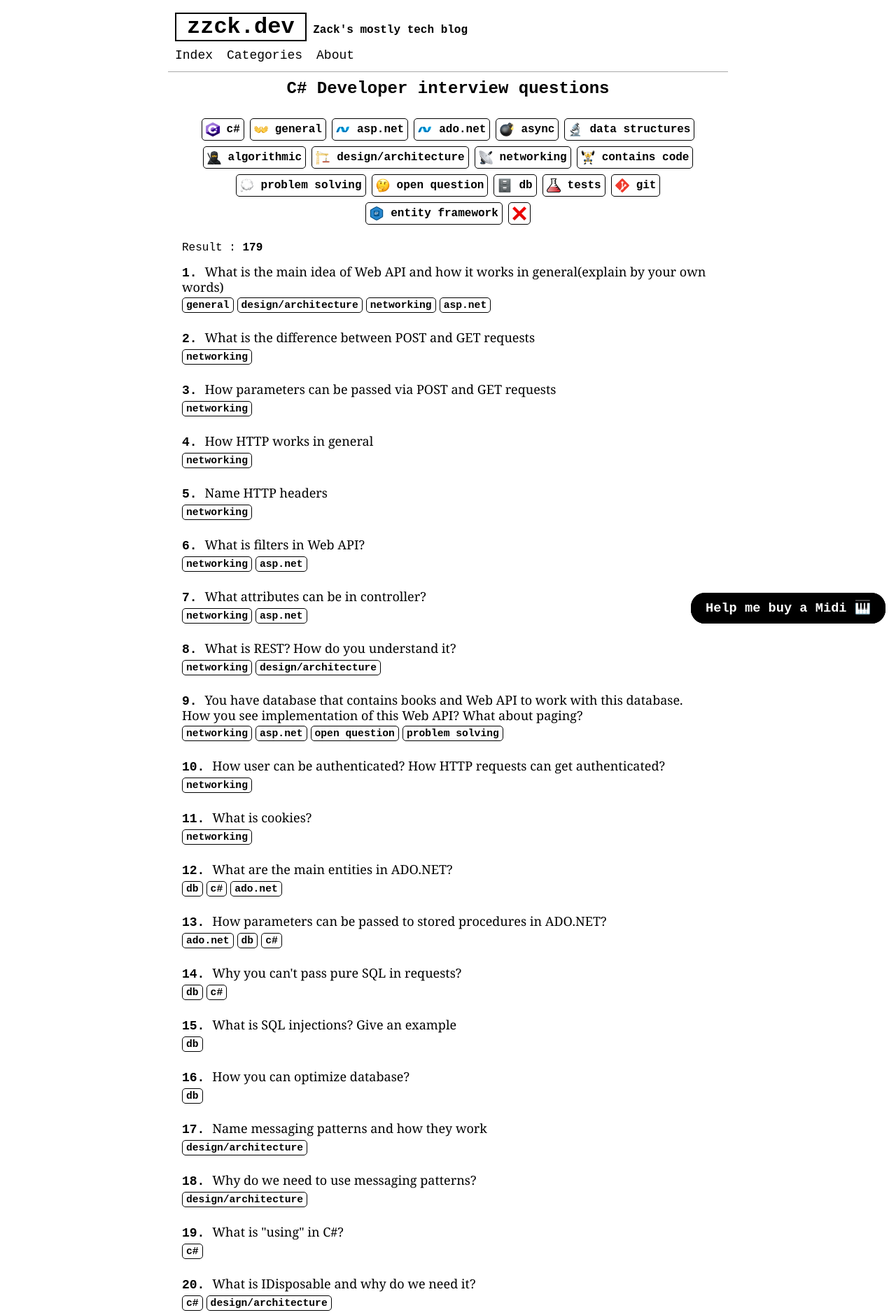
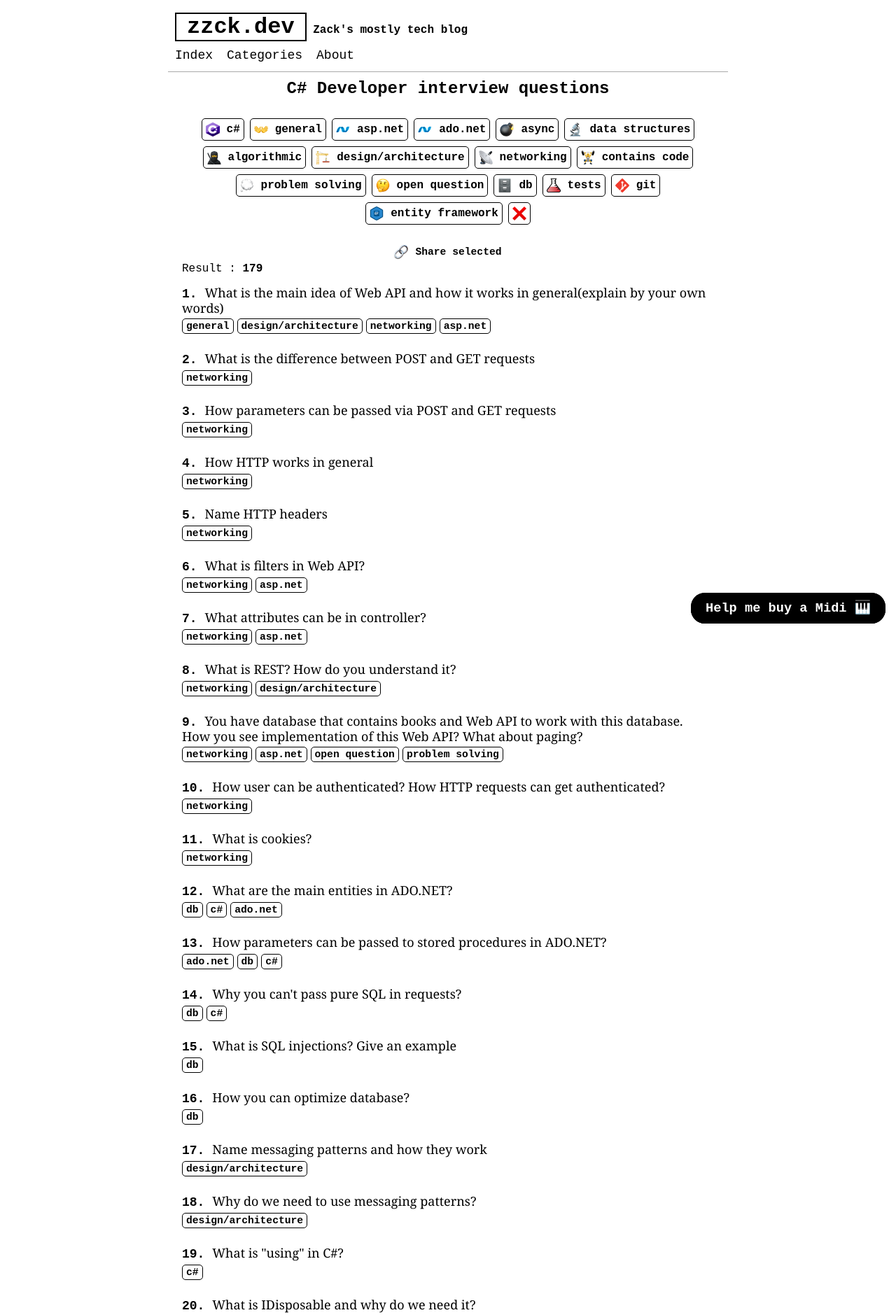
Before and after one commit to ZaharBozhok/zzck.dev, a Jekyll site: the page built from _posts/2021-02-16-csharp-Interview-questions.markdown, in a window 1280 px wide. Shown: the top 1879 px of the page at 70% size. Built offline with Jekyll 4.4.1, drawn with Linux system fonts in a browser that asks for light colours; nearby versions of some CDN libraries.

```diff
--- a/assets/css/questions.css
+++ b/assets/css/questions.css
@@ -134,3 +134,71 @@ code.inline-code {
     margin-left: 5px;
     margin-right 5px;
 }
+
+.copy-link-button {
+    cursor: pointer;
+    font-size: 11pt;
+    font-family: "Courier New", Courier, monospace;
+    font-weight: bold;
+    cursor: pointer;
+    user-select: none;
+    width: fit-content;
+    margin-left: auto;
+    margin-right: auto;
+}
+
+img.copy-link-button-img {
+    float: none;
+    display:inline-block;
+}
+
+.copy-link-button:hover {
+    text-decoration: underline;
+}
+
+/* The snackbar - position it at the bottom and in the middle of the screen */
+#snackbar {
+    visibility: hidden; /* Hidden by default. Visible on click */
+    min-width: 200px; /* Set a default minimum width */
+    margin-left: -100px; /* Divide value of min-width by 2 */
+    background-color: white; /* Black background color */
+    color: black; /* White text color */
+    text-align: center; /* Centered text */
+    border-style: solid;
+    border-width: 1px;
+    padding: 8px; /* Padding */
+    position: fixed; /* Sit on top of the screen */
+    z-index: 1; /* Add a z-index if needed */
+    left: 50%; /* Center the snackbar */
+    bottom: 30px; /* 30px from the bottom */
+  }
+
+  /* Show the snackbar when clicking on a button (class added with JavaScript) */
+  #snackbar.show {
+    visibility: visible; /* Show the snackbar */
+    /* Add animation: Take 0.5 seconds to fade in and out the snackbar.
+    However, delay the fade out process for 2.5 seconds */
+    -webkit-animation: fadein 0.5s, fadeout 0.5s 2.5s;
+    animation: fadein 0.5s, fadeout 0.5s 2.5s;
+  }
+
+  /* Animations to fade the snackbar in and out */
+  @-webkit-keyframes fadein {
+    from {bottom: 0; opacity: 0;}
+    to {bottom: 30px; opacity: 1;}
+  }
+
+  @keyframes fadein {
+    from {bottom: 0; opacity: 0;}
+    to {bottom: 30px; opacity: 1;}
+  }
+
+  @-webkit-keyframes fadeout {
+    from {bottom: 30px; opacity: 1;}
+    to {bottom: 0; opacity: 0;}
+  }
+
+  @keyframes fadeout {
+    from {bottom: 30px; opacity: 1;}
+    to {bottom: 0; opacity: 0;}
+  }
--- a/assets/script/questions-engine.js
+++ b/assets/script/questions-engine.js
@@ -100,7 +100,7 @@ class TagFilterClearButton {
 
 class TagNavBar {
     constructor(props, state) {
-        this.clearButton = new TagFilterClearButton({ imgSrc: `/assets/images/emojis/cross-mark.png` }, state)
+        this.clearButton = new TagFilterClearButton({ imgSrc: "/assets/images/emojis/cross-mark.png" }, state)
         this.tagFilterButtons = []
         for (let i in props.tagsProps) {
             this.tagFilterButtons.push(new TagFilterButton(props.tagsProps[i], state.tagsStates[props.tagsProps[i].tagId]))
@@ -358,15 +358,64 @@ class FilterCounter {
     }
 }
 
-async function processQuestionsContainers(questionsContainerHtmlElem, questionsJson) {
+class CopyLinkButton {
+    constructor(props, state) {
+        this.tagsState = state
+        this.emoji = new Emoji("/assets/images/emojis/chain.png")
+        this.emoji.html.classList.add('copy-link-button-img')
+        this.text = new TagFilterText("Share selected")
+
+        this.htmlElem = document.createElement('div');
+        this.htmlElem.onclick = () => this.Click()
+        this.htmlElem.append(this.emoji.html)
+        this.htmlElem.append(this.text.html)
+        this.htmlElem.classList.add('copy-link-button')
+
+        this.toast = document.createElement('div');
+        this.toast.id = 'snackbar'
+        this.toast.innerText = "Copied to clipboard!"
+
+        this.htmlElem.append(this.toast)
+    }
+    get html() {
+        return this.htmlElem
+    }
+    async Click() {
+        const filter = { tags: [] }
+        for (let key in this.tagsState) {
+            if (this.tagsState[key].enabled) {
+                filter.tags.push(this.tagsState[key].tagId)
+            }
+        }
+        const url = document.URL.split('?')[0]
+        const urlWithParams = url + '?' + 'filter=' + encodeURIComponent(JSON.stringify(filter))
+        console.log(urlWithParams)
+        await navigator.clipboard.writeText(urlWithParams)
+
+        this.toast.classList.add('show')
+        setTimeout(() => {
+            this.toast.classList.remove('show')
+        }, 3000);
+    }
+}
+
+async function processQuestionsContainers(questionsContainerHtmlElem, questionsJson, URIfilter) {
     let bd = new Bd(await (await fetch(questionsJson)).json())
 
     let tagsProps = bd.tagsProps;
     let tagsStates = createTagsStatesFromProps(tagsProps)
+    if (URIfilter) {
+        URIfilter.tags.forEach(tag => {
+            tagsStates[tag].enabled = true
+        })
+    }
 
     let navBar = new TagNavBar({ tagsProps: tagsProps }, { tagsStates: tagsStates })
+    questionsContainerHtmlElem.append(navBar.html)
 
-    questionsContainerHtmlElem.append(navBar.html)
+    let copyLinkButton = new CopyLinkButton(null, tagsStates);
+    questionsContainerHtmlElem.append(copyLinkButton.html)
+
     let filterCounterState = new FilterCounterState(0)
     let filterCounter = new FilterCounter(null, filterCounterState)
     questionsContainerHtmlElem.append(filterCounter.html)
@@ -398,14 +447,30 @@ async function processQuestionsContainers(questionsContainerHtmlElem, questionsJ
         let tagState = tagsStates[key]
         tagState.onEnabledChanged.push(onAnyTagStateChanged)
     }
+}
 
+function getQueryVariable(variable) {
+    var query = window.location.search.substring(1);
+    var vars = query.split('&');
+    for (var i = 0; i < vars.length; i++) {
+        var pair = vars[i].split('=');
+        if (decodeURIComponent(pair[0]) == variable) {
+            return decodeURIComponent(pair[1]);
+        }
+    }
+    console.log('Query variable %s not found', variable);
 }
+
 async function processTags() {
+    await navigator.permissions.query({ name: "clipboard-write" })
+    let filter = getQueryVariable('filter')
+    if (filter) filter = JSON.parse(filter)
     let questionsContainers = document.getElementsByTagName('questions-container')
     for (let i = 0; i < questionsContainers.length; i++) {
         await processQuestionsContainers(
             questionsContainers[i],
-            questionsContainers[i].getAttribute('dataSource')
+            questionsContainers[i].getAttribute('dataSource'),
+            filter
         )
     }
 }
```
Also changed, not shown: assets/images/emojis/chain.png (added).
